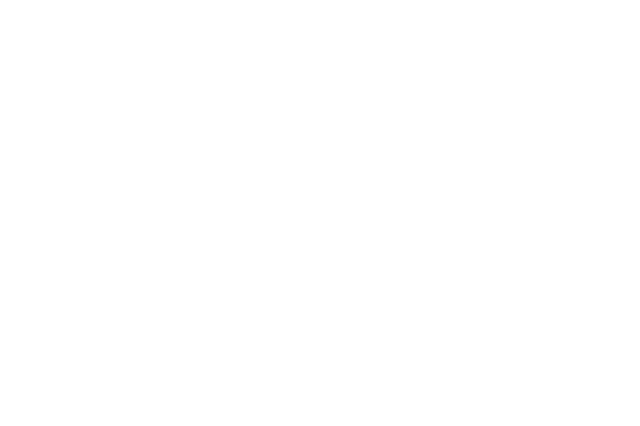
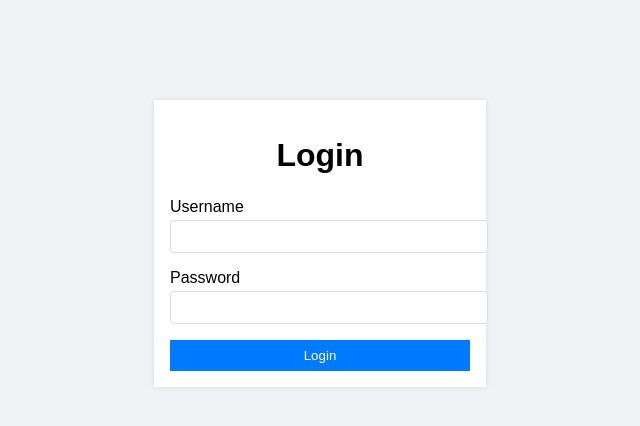
Before and after one commit to HosainAbdullah/test_git, a plain HTML site: page index.html in a window 1280 px wide. Shown: the whole page, without its empty margins (320-960 px from the left). Drawn offline with Linux system fonts and the light colour scheme.

Commit message:
update in html page and styles css

```diff
--- a/index.html
+++ b/index.html
@@ -4,8 +4,20 @@
     <meta charset="UTF-8">
     <meta name="viewport" content="width=device-width, initial-scale=1.0">
     <title>Welecome</title>
+     <link rel="stylesheet" href="./style.css">
 </head>
 <body>
+     <div class="login-container">
+        <h1>Login</h1>
+        <form>
+            <label for="username">Username</label>
+            <input type="text" id="username" name="username" required>
 
+            <label for="password">Password</label>
+            <input type="password" id="password" name="password" required>
+
+            <button type="submit">Login</button>
+        </form>
+    </div>
 </body>
 </html>
--- a/style.css
+++ b/style.css
@@ -1,4 +1,38 @@
-.com{
-    bottom: auto;
-    color-scheme: calc();
+body {
+    font-family: Arial, sans-serif;
+    background-color: #f0f2f5;
 }
+
+.login-container {
+    width: 300px;
+    padding: 16px;
+    background-color: #fff;
+    margin: 100px auto;
+    box-shadow: 0px 0px 5px 0px rgba(0,0,0,0.1);
+}
+
+h1 {
+    text-align: center;
+    margin-bottom: 24px;
+}
+
+label {
+    display: block;
+    margin-bottom: 4px;
+}
+
+input {
+    width: 100%;
+    padding: 8px;
+    margin-bottom: 16px;
+    border: 1px solid #ddd;
+    border-radius: 4px;
+}
+
+button {
+    width: 100%;
+    padding: 8px;
+    background-color: #007bff;
+    color: #fff;
+    border: none;
+}
```
